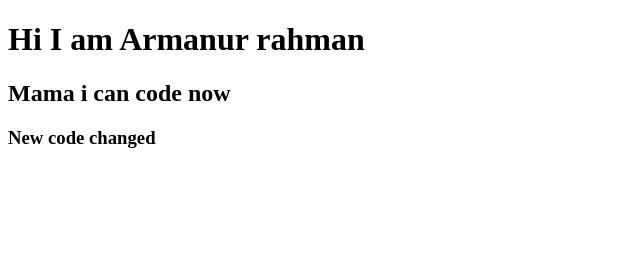
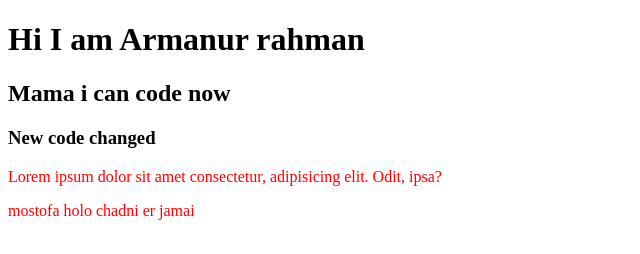
Before and after one commit to Armanur22880/my-third-repo, a plain HTML site: page index.html in a window 1280 px wide. Shown: the whole page, without its empty margins (0-640 px from the left). Drawn offline with Linux system fonts and the light colour scheme.

Commit message:
style added

```diff
--- a/index.html
+++ b/index.html
@@ -4,11 +4,15 @@
     <meta charset="UTF-8">
     <meta http-equiv="X-UA-Compatible" content="IE=edge">
     <meta name="viewport" content="width=device-width, initial-scale=1.0">
+    <link rel="stylesheet" href="style.css">
     <title>my-third-repo</title>
 </head>
 <body>
     <h1>Hi   I am Armanur rahman</h1>
     <h2>Mama i can code now</h2>
     <h3>New code changed</h3>
+    <p>Lorem ipsum dolor sit amet consectetur, adipisicing elit. Odit, ipsa?
+    </p>
+    <p>mostofa holo chadni er jamai</p>
 </body>
 </html>
--- /dev/null
+++ b/style.css
@@ -0,0 +1 @@
+p{color:red;}
```
